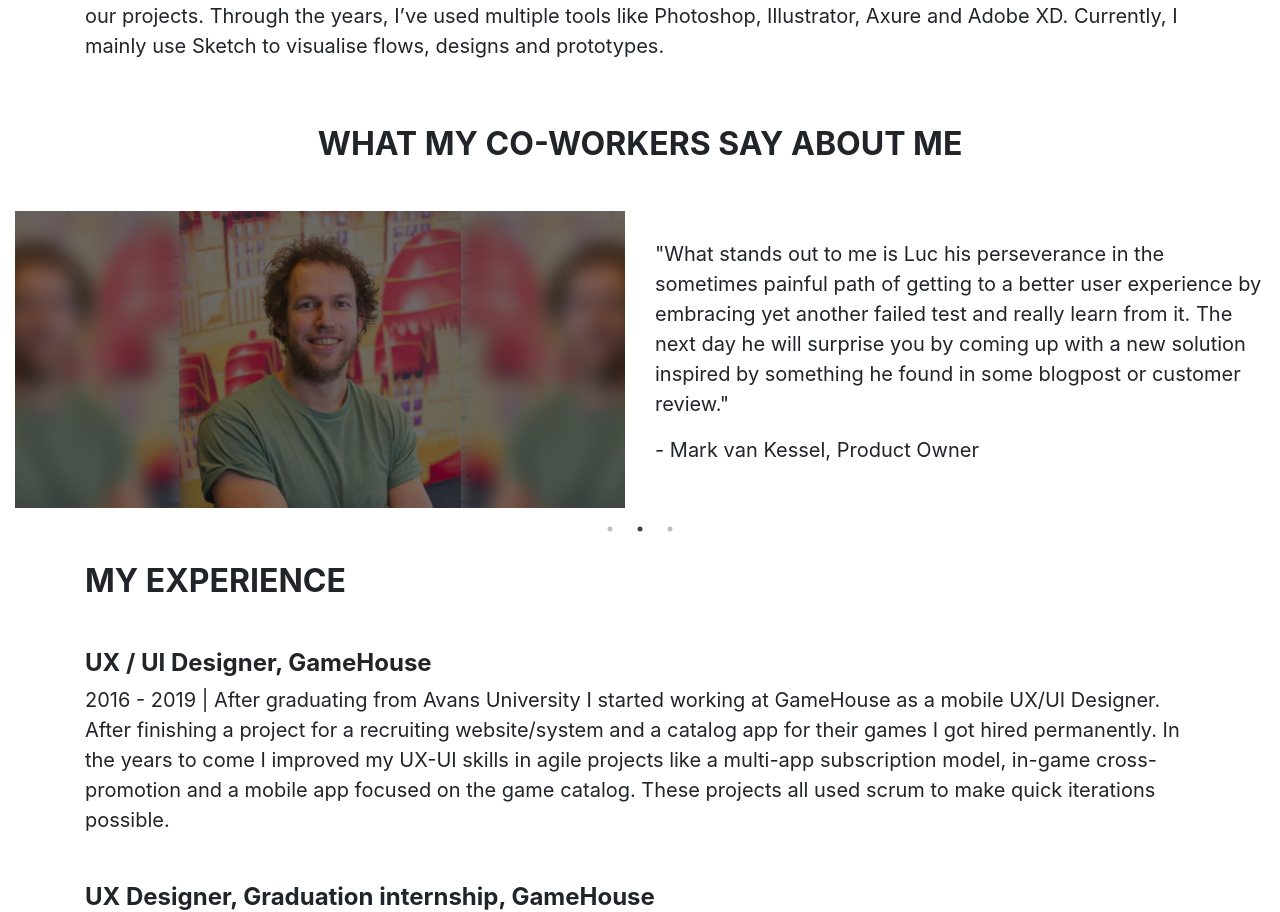
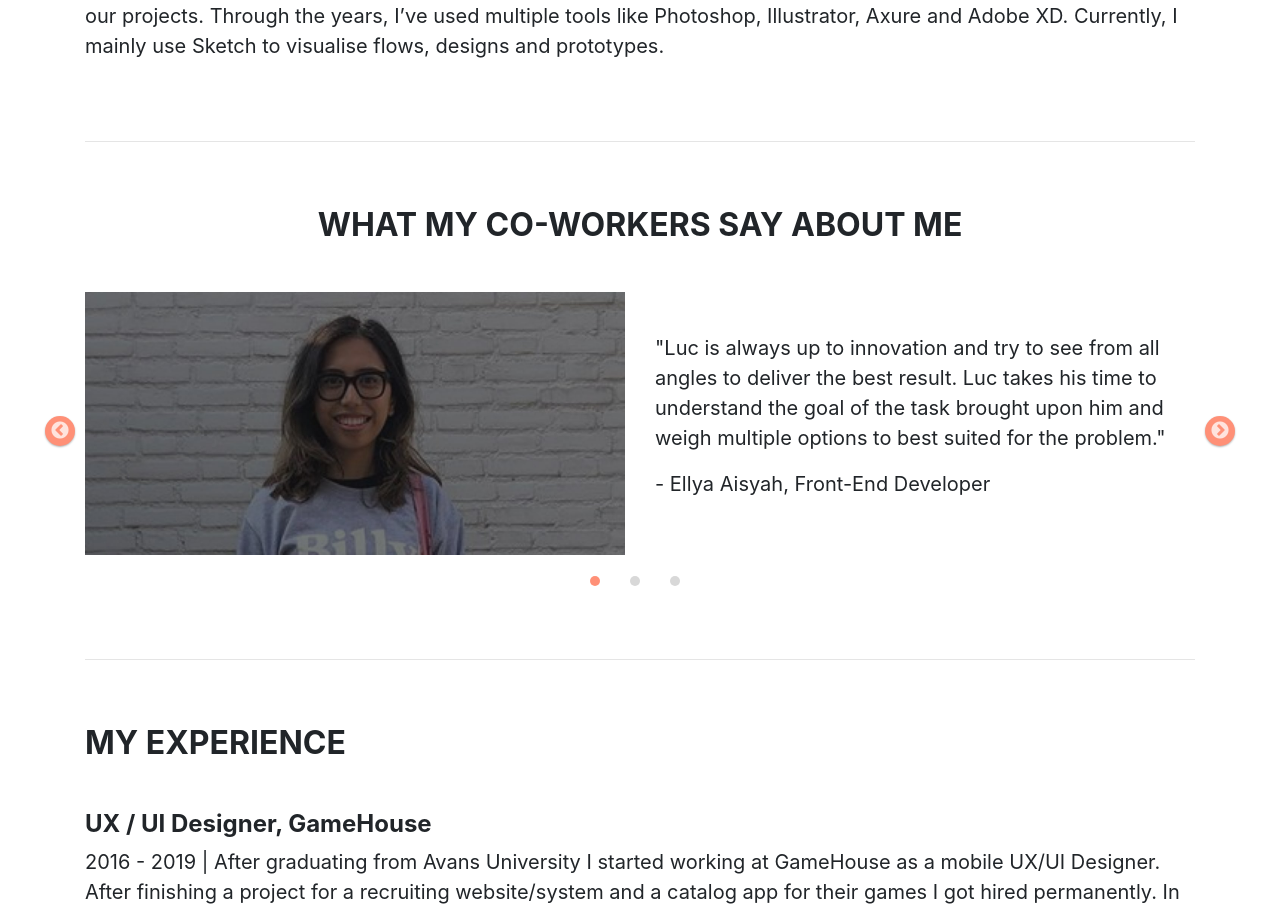
Before and after one commit to ellyaaisyah/luckersbergen.nl, a Next.js app: page /about-me in a window 1280 px wide. Shown: the part 968-1880 px from the top of the page. Built offline with nearby package versions, Linux system fonts and the light colour scheme.

Commit message:
🎬 slides

```diff
--- a/components/layout.js
+++ b/components/layout.js
@@ -1,8 +1,8 @@
 import Link from "next/link";
 import Head from "next/head";
-import "../styles/styles.scss";
 import "slick-carousel/slick/slick.css";
 import "slick-carousel/slick/slick-theme.css";
+import "../styles/styles.scss";
 
 export default ({ children, title = "Luc Kersbergen" }) => (
   <div>
--- a/pages/about-me.js
+++ b/pages/about-me.js
@@ -6,7 +6,9 @@ const AboutMe = () => {
   const settings = {
     dots: true,
     arrows: true,
-    autoplay: true
+    adaptiveHeight: true
+    // autoplay: true,
+    // autoplaySpeed: 5000
   };
 
   return (
@@ -46,15 +48,20 @@ const AboutMe = () => {
           visualise flows, designs and prototypes.
         </p>
       </div>
-      <div className="testimonials container-fluid">
+
+      <div className="container pb-5">
+        <hr />
+      </div>
+
+      <div className="testimonials container pb-4">
         <h2 className="text-uppercase font-weight-bold mb-5 text-center">
           What My Co-Workers Say About Me
         </h2>
 
         <Slider {...settings}>
           <div>
-            <div className="row d-flex align-items-center">
-              <div className="col-12 col-md-6">
+            <div className="row d-flex align-items-center mb-0 mb-md-3">
+              <div className="col-12 col-md-6 mb-3 mb-md-0">
                 <img
                   src="/aboutme-sliderellya.jpg"
                   className="w-100"
@@ -75,7 +82,7 @@ const AboutMe = () => {
 
           <div>
             <div className="row d-flex align-items-center">
-              <div className="col-12 col-md-6">
+              <div className="col-12 col-md-6 mb-3 mb-md-0">
                 <img
                   src="/aboutme-slidermark.jpg"
                   className="w-100"
@@ -98,7 +105,7 @@ const AboutMe = () => {
 
           <div>
             <div className="row d-flex align-items-center">
-              <div className="col-12 col-md-6">
+              <div className="col-12 col-md-6 mb-3 mb-md-0">
                 <img
                   src="/aboutme-slidersharath.jpg"
                   className="w-100"
@@ -120,6 +127,11 @@ const AboutMe = () => {
           </div>
         </Slider>
       </div>
+
+      <div className="container pt-5">
+        <hr />
+      </div>
+
       <div className="container container-smaller pt-5 pb-5">
         <h2 className="text-uppercase font-weight-bold mb-5">My Experience</h2>
 
--- a/styles/styles.scss
+++ b/styles/styles.scss
@@ -46,4 +46,76 @@ p {
   max-width: 800px;
 }
 
+.slick-dots {
+  li {
+    margin: 0 10px;
+
+    &.slick-active {
+      button {
+        background: #ff9077;
+      }
+    }
+
+    button {
+      background: #d8d8d8;
+      border-radius: 50%;
+      width: 10px;
+      height: 10px;
+
+      &::before {
+        content: none;
+      }
+    }
+  }
+
+  @media (min-width: 768px) {
+    li {
+      margin: 0 10px;
+
+      &.slick-active {
+        button {
+          background: #ff9077;
+        }
+      }
+
+      button {
+        background: #d8d8d8;
+        border-radius: 50%;
+
+        &::before {
+          content: none;
+        }
+      }
+    }
+  }
+}
+
+.slick-prev,
+.slick-next {
+  height: 0;
+  width: 0;
+
+  @media (min-width: 768px) {
+    background: #ff9077;
+    border-radius: 50%;
+    box-shadow: 0px 1px 2px rgba(0, 0, 0, 0.3);
+    width: 30px;
+    height: 30px;
+    z-index: 50;
+
+    &:hover,
+    &:focus {
+      background: #ff9077;
+    }
+  }
+}
+
+.slick-prev {
+  left: -40px;
+}
+
+.slick-next {
+  right: -40px;
+}
+
 @import "./projects.scss";
```
